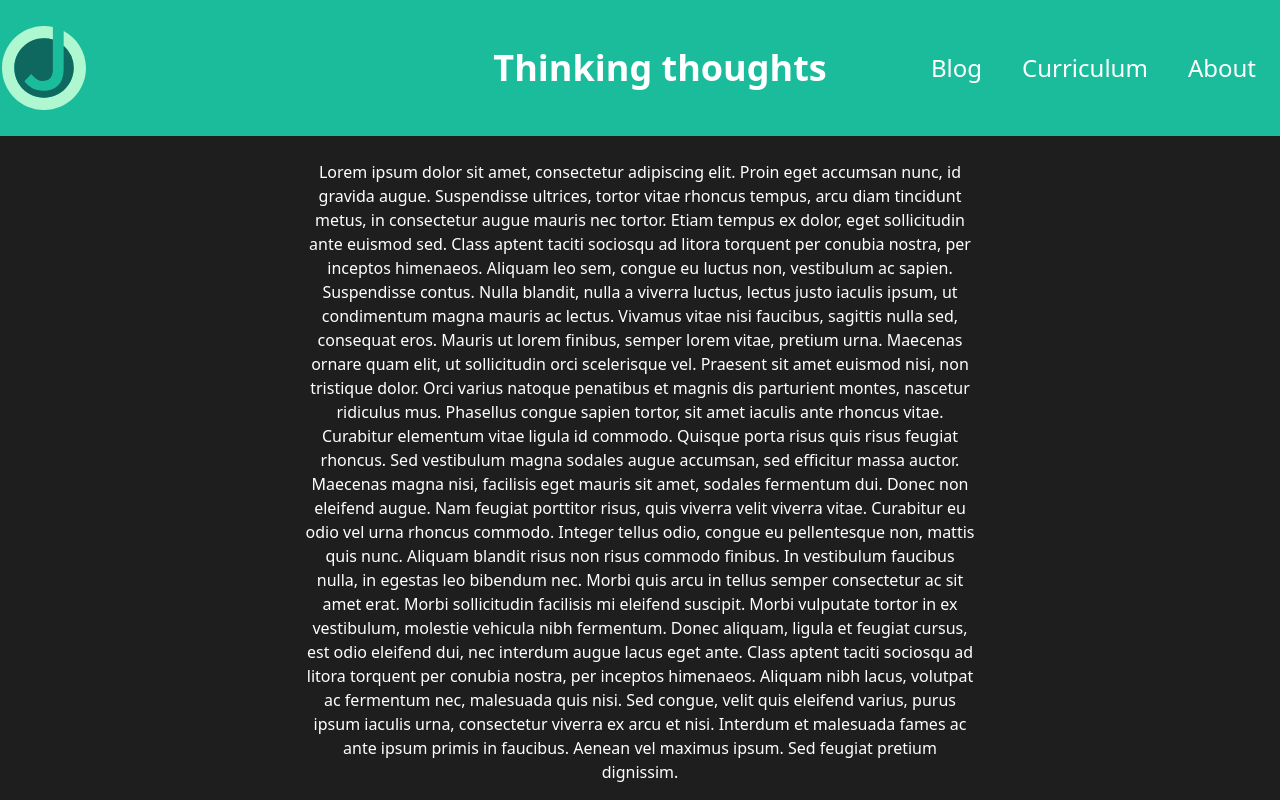
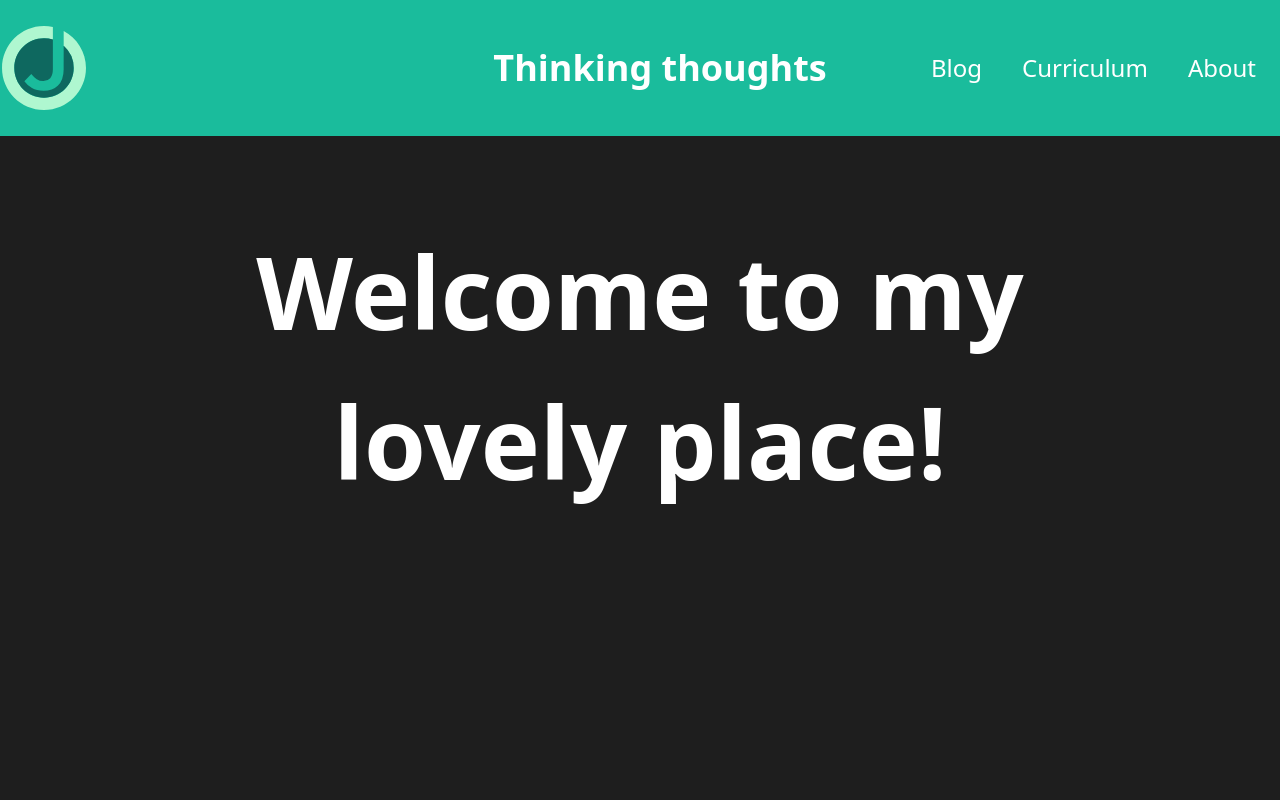
Before and after one commit to jesi-rgb/old.jesirgb.com, a Next.js app: page / in a window 1280 px wide. Shown: the top 800 px of the page. Built offline with nearby package versions, Linux system fonts and the light colour scheme.

Commit message:
run build

```diff
--- a/components/HeaderTW.js
+++ b/components/HeaderTW.js
@@ -30,7 +30,7 @@ export const HeaderTW = () => {
                 Blog
               </a>
               <a
-                href="/curriculum"
+                href="https://jesus-enrique-cv.jesi-rgb.vercel.app"
                 className="whitespace-nowrap text-base text-2xl font-medium text-white hover:text-accent-1-hover transition-colors"
               >
                 Curriculum
--- a/pages/about.js
+++ b/pages/about.js
@@ -43,10 +43,13 @@ export default function About() {
 
               <p className="my-7 text-xl">
                 On the topic of mixing disciplines, the data visualization and
-                data journalism fields very elegantly mix some of my favourites:
-                problem solving, data, graphic design and narrative. Finding
-                good data to mine and process and offer a piece of valuable
-                information to the world literally boils me from excitement.
+                data journalism fields very elegantly mix some of my favourites:{" "}
+                <span className="text-accent-1-lighter font-bold">
+                  problem solving, data, graphic design and narrative.
+                </span>{" "}
+                Finding good data to mine and process and offer a piece of
+                valuable information to the world literally boils me from
+                excitement.
               </p>
 
               <p className="my-7 text-xl">
--- a/pages/index.js
+++ b/pages/index.js
@@ -3,39 +3,11 @@ import Layout from "../components/Layout";
 export default function Home() {
   return (
     <Layout>
-      <div className="max-w-2xl mx-auto text-center text-white m-5">
-        Lorem ipsum dolor sit amet, consectetur adipiscing elit. Proin eget
-        accumsan nunc, id gravida augue. Suspendisse ultrices, tortor vitae
-        rhoncus tempus, arcu diam tincidunt metus, in consectetur augue mauris
-        nec tortor. Etiam tempus ex dolor, eget sollicitudin ante euismod sed.
-        Class aptent taciti sociosqu ad litora torquent per conubia nostra, per
-        inceptos himenaeos. Aliquam leo sem, congue eu luctus non, vestibulum ac
-        sapien. Suspendisse contus. Nulla blandit, nulla a viverra luctus,
-        lectus justo iaculis ipsum, ut condimentum magna mauris ac lectus.
-        Vivamus vitae nisi faucibus, sagittis nulla sed, consequat eros. Mauris
-        ut lorem finibus, semper lorem vitae, pretium urna. Maecenas ornare quam
-        elit, ut sollicitudin orci scelerisque vel. Praesent sit amet euismod
-        nisi, non tristique dolor. Orci varius natoque penatibus et magnis dis
-        parturient montes, nascetur ridiculus mus. Phasellus congue sapien
-        tortor, sit amet iaculis ante rhoncus vitae. Curabitur elementum vitae
-        ligula id commodo. Quisque porta risus quis risus feugiat rhoncus. Sed
-        vestibulum magna sodales augue accumsan, sed efficitur massa auctor.
-        Maecenas magna nisi, facilisis eget mauris sit amet, sodales fermentum
-        dui. Donec non eleifend augue. Nam feugiat porttitor risus, quis viverra
-        velit viverra vitae. Curabitur eu odio vel urna rhoncus commodo. Integer
-        tellus odio, congue eu pellentesque non, mattis quis nunc. Aliquam
-        blandit risus non risus commodo finibus. In vestibulum faucibus nulla,
-        in egestas leo bibendum nec. Morbi quis arcu in tellus semper
-        consectetur ac sit amet erat. Morbi sollicitudin facilisis mi eleifend
-        suscipit. Morbi vulputate tortor in ex vestibulum, molestie vehicula
-        nibh fermentum. Donec aliquam, ligula et feugiat cursus, est odio
-        eleifend dui, nec interdum augue lacus eget ante. Class aptent taciti
-        sociosqu ad litora torquent per conubia nostra, per inceptos himenaeos.
-        Aliquam nibh lacus, volutpat ac fermentum nec, malesuada quis nisi. Sed
-        congue, velit quis eleifend varius, purus ipsum iaculis urna,
-        consectetur viverra ex arcu et nisi. Interdum et malesuada fames ac ante
-        ipsum primis in faucibus. Aenean vel maximus ipsum. Sed feugiat pretium
-        dignissim.
+      <div className="max-w-4xl mx-auto text-white m-20">
+        <h1 className="text-8xl font-bold text-center">
+          Welcome to my lovely place!
+        </h1>
+        <p></p>
       </div>
     </Layout>
   );
```
